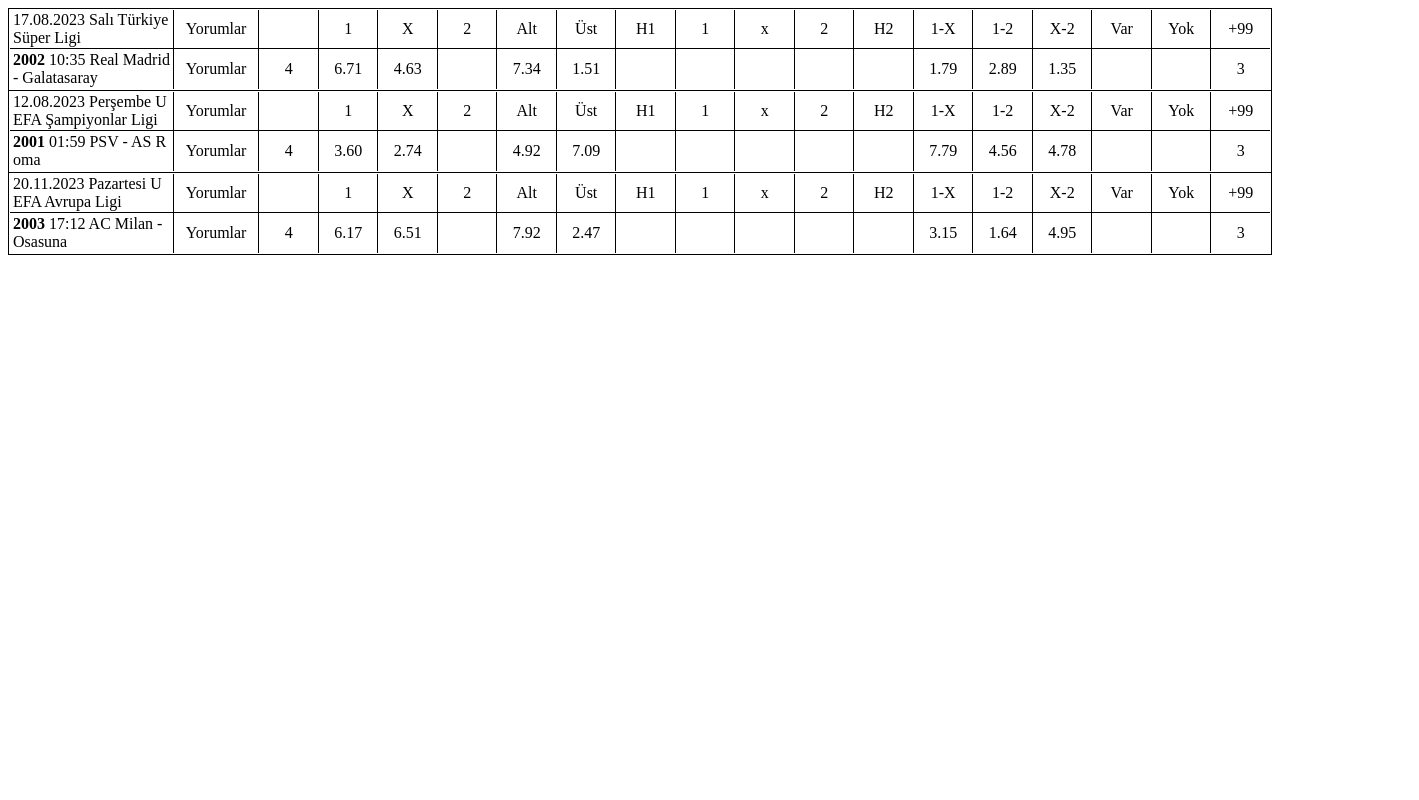
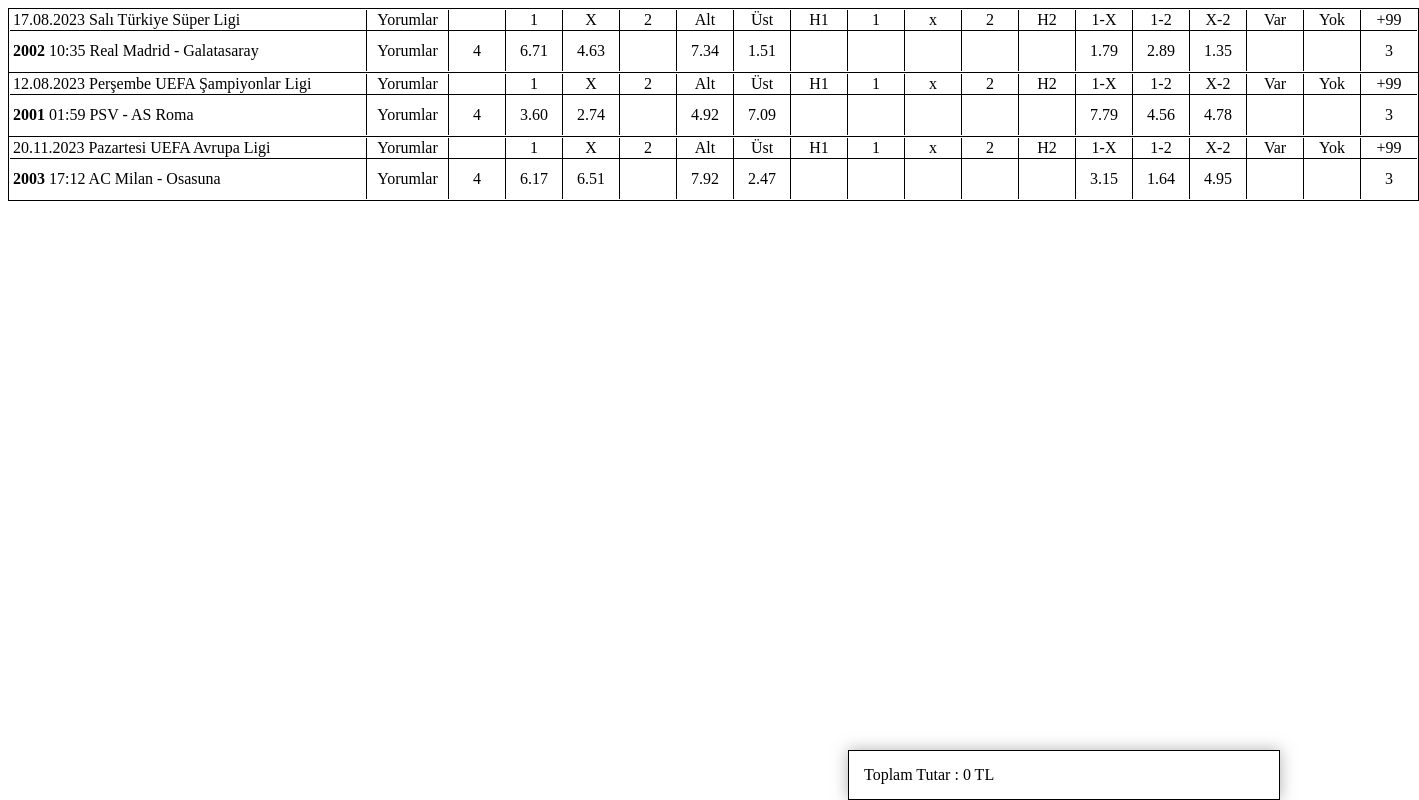
Before and after one commit to arsendemirci/nesine-case, a React app: page / in a window 1280 px wide. Shown: the whole page, 1419 px wide, since content can reach past the window. Built offline with nearby package versions, Linux system fonts and the light colour scheme.

Commit message:
added coupon context _add item_

```diff
--- a/src/App.jsx
+++ b/src/App.jsx
@@ -1,6 +1,7 @@
 import React from "react";
 import "./App.scss";
-import { ItemRow } from "#components";
+import { ItemRow, Coupon } from "#components";
+import { CouponProvider } from "#couponContext";
 const data = [
   {
     C: "2002",
@@ -312,6 +313,8 @@ const data = [
 
 const App = () => {
   return (
+    <CouponProvider>
+      <Coupon />
       <div>
         <table>
           <tbody>
@@ -321,6 +324,7 @@ const App = () => {
           </tbody>
         </table>
       </div>
+    </CouponProvider>
   );
 };
 
--- a/src/App.scss
+++ b/src/App.scss
@@ -2,4 +2,5 @@ table {
   width: 100%;
   border: 1px solid;
   border-collapse: collapse;
+  overflow: auto;
 }
--- /dev/null
+++ b/src/components/Coupon/Coupon.jsx
@@ -0,0 +1,24 @@
+import React, { useContext } from "react";
+import { CouponContext } from "#couponContext";
+import "./Coupon.scss";
+
+const Coupon = () => {
+  const ctx = useContext(CouponContext);
+
+  return (
+    <div className="coupon-wrapper">
+      {ctx.items.length > 0 && (
+        <ul>
+          {ctx.items.map((item, index) => (
+            <li className="coupon-item" key={index}>
+              4 Kod: {item.code} Maç: {item.game} Oran: <b>{item.rate}</b>
+            </li>
+          ))}
+        </ul>
+      )}
+      <div>Toplam Tutar : 0 TL</div>
+    </div>
+  );
+};
+
+export default Coupon;
--- /dev/null
+++ b/src/components/Coupon/Coupon.scss
@@ -0,0 +1,22 @@
+.coupon-wrapper {
+  position: fixed;
+  bottom: 0;
+  right: 0;
+  padding: 15px;
+  border: 1px solid;
+  box-shadow: 0 0 16px #8080809e;
+  display: flex;
+  align-items: flex-start;
+  width: 400px;
+  flex-direction: column;
+  ul {
+    list-style-type: none;
+    padding: 0;
+    width: 100%;
+    margin: 10px 0;
+    li {
+      padding: 10px;
+      border-bottom: 1px solid;
+    }
+  }
+}
--- a/src/components/ItemRow/ItemRow.jsx
+++ b/src/components/ItemRow/ItemRow.jsx
@@ -1,10 +1,16 @@
-import React from "react";
+import React, { useContext } from "react";
 import "./ItemRow.scss";
+import { CouponContext } from "#couponContext";
 import { resolve } from "#arrayUtils";
 /* resolve methodunu ornek olarak biraktim oncelik performans oldugu icin
   `item["OCG"]["5"]["OC"]["26"]["N"]` seklinde erismek en hizlisi olacaktir.
   ama daha dinamik bir yapi olusturmak istersek resolve kullanmamiz gerekir. */
 const ItemRow = ({ item }) => {
+  const ctx = useContext(CouponContext);
+
+  const onClickHandler = (rate) => {
+    ctx.onAddItem({ rate: 3.14, code: "5353", game: "fadsf maçı", no: 4 });
+  };
   return (
     <tr>
       <td>
@@ -37,11 +43,15 @@ const ItemRow = ({ item }) => {
           </div>
           <div className="cell-md">Yorumlar</div>
           <div>{item["OCG"]["1"]["MBS"]}</div>
-          <div>{resolve("OCG.1.OC.0.O", item)}</div>
-          <div>{resolve("OCG.1.OC.1.O", item)}</div>
+          <div onClick={onClickHandler}>{resolve("OCG.1.OC.0.O", item)}</div>
+          <div onClick={onClickHandler}>{resolve("OCG.1.OC.1.O", item)}</div>
           <div></div>
-          <div>{item["OCG"]["5"]["OC"]["25"]["O"]}</div>
-          <div>{item["OCG"]["5"]["OC"]["26"]["O"]}</div>
+          <div onClick={onClickHandler}>
+            {item["OCG"]["5"]["OC"]["25"]["O"]}
+          </div>
+          <div onClick={onClickHandler}>
+            {item["OCG"]["5"]["OC"]["26"]["O"]}
+          </div>
           <div></div>
           <div></div>
           <div></div>
--- a/src/components/ItemRow/ItemRow.scss
+++ b/src/components/ItemRow/ItemRow.scss
@@ -13,7 +13,8 @@ tr {
 
         vertical-align: middle;
         display: table-cell;
-        width: 50px;
+
+        min-width: 50px;
         padding: 1px 3px 1px 3px;
         &:not(:first-child) {
           border-left: 1px solid;
@@ -21,10 +22,10 @@ tr {
         }
 
         &.cell-lg {
-          width: 150px;
+          min-width: 350px;
         }
         &.cell-md {
-          width: 75px;
+          min-width: 75px;
         }
       }
       &.row-value {
--- a/src/components/index.js
+++ b/src/components/index.js
@@ -1 +1,2 @@
 export { default as ItemRow } from "./ItemRow/ItemRow.jsx";
+export { default as Coupon } from "./Coupon/Coupon.jsx";
--- /dev/null
+++ b/src/state/CouponContext.js
@@ -0,0 +1,121 @@
+import React, { useReducer } from "react";
+
+const CouponContext = React.createContext({
+//   itemCount: 0,
+//   isOpen: false,
+  totalPrice: 0,
+  onAddItem: (item) => {},
+  onRemoveItem: (id) => {},
+//   onClose: () => {},
+//   onOpen: () => {},
+  items: [],
+});
+
+const defaultCouponState = {
+  items: [],
+  totalPrice: 0
+};
+
+const couponReducer = (state, action) => {
+  if (action.type === "ADD") {
+    const updatedTotalCost = state.totalPrice * action.item.rate;
+    // const updatedTotalAmount = state.totalAmount + action.item.amount * action.item.price;
+    // const existingCartItemIndex = state.items.findIndex(
+    //   (item) => item.id === action.item.id
+    // );
+    // const existingCartItem = state.items[existingCartItemIndex];
+    let updatedItems;
+
+    // if (existingCartItem) {
+    //   const updatedItem = {
+    //     ...existingCartItem,
+    //     amount: existingCartItem.amount + action.item.amount,
+    //   };
+    //   updatedItems = [...state.items];
+    //   updatedItems[existingCartItemIndex] = updatedItem;
+    // } else {
+      updatedItems = state.items.concat(action.item);
+    // }
+
+    return {
+      items: updatedItems,
+      totalPrice: updatedTotalCost,
+    //   totalAmount: updatedTotalAmount,
+    //   isOpen: state.isOpen,
+    };
+  }
+//   if (action.type === "REMOVE") {
+//     const existingCartItemIndex = state.items.findIndex((item) => item.id === action.id);
+//     const existingItem = state.items[existingCartItemIndex];
+//     const updatedTotalAmount = state.totalAmount - existingItem.amount;
+//     const updatedItemCount = state.itemCount - 1;
+//     let updatedItems;
+//     if (existingItem.amount === 1) {
+//       updatedItems = state.items.filter((item) => item.id !== action.id);
+//     } else {
+//       const updatedItem = { ...existingItem, amount: existingItem.amount - 1 };
+//       updatedItems = [...state.items];
+//       updatedItems[existingCartItemIndex] = updatedItem;
+//     }
+
+//     return {
+//       items: updatedItems,
+//       itemCount: updatedItemCount,
+//       totalAmount: updatedTotalAmount,
+//       isOpen: state.isOpen,
+//     };
+//   }
+//   if (action.type === "OPEN") {
+//     return {
+//       items: state.items,
+//       itemCount: state.itemCount,
+//       totalAmount: state.totalAmount,
+//       isOpen: true,
+//     };
+//   }
+//   if (action.type === "CLOSE") {
+//     return {
+//       items: state.items,
+//       itemCount: state.itemCount,
+//       totalAmount: state.totalAmount,
+//       isOpen: false,
+//     };
+//   }
+  return defaultCouponState;
+};
+
+const CouponProvider = (props) => {
+  const [couponState, dispatchCouponAction] = useReducer(couponReducer, defaultCouponState);
+
+  const addItemToCouponHandler = (item) => {
+    console.log("Cart Add Item from Meals", item);
+    dispatchCouponAction({ type: "ADD", item: item });
+  };
+
+//   const removeItemFromCartHandler = (id) => {
+//     dispatchCartAction({ type: "REMOVE", id: id });
+//   };
+//   const openCartHandler = () => {
+//     dispatchCartAction({ type: "OPEN" });
+//   };
+//   const closeCartHandler = () => {
+//     dispatchCartAction({ type: "CLOSE" });
+//   };
+
+  const couponContext = {
+    items: couponState.items,
+    totalPrice: couponState.totalPrice,
+    // isOpen: cartState.isOpen,
+    onAddItem: addItemToCouponHandler,
+    // onRemoveItem: removeItemFromCartHandler,
+    // totalAmount: cartState.totalAmount,
+    // onOpen: openCartHandler,
+    // onClose: closeCartHandler,
+  };
+
+  return (
+    <CouponContext.Provider value={couponContext}>{props.children}</CouponContext.Provider>
+  );
+};
+
+export { CouponProvider, CouponContext };
--- a/webpack.config.js
+++ b/webpack.config.js
@@ -62,6 +62,7 @@ module.exports = {
     alias: {
       "#components": path.resolve(__dirname, "src/components/"),
       "#arrayUtils": path.resolve(__dirname, "src/utils/arrayUtils.js"),
+      "#couponContext": path.resolve(__dirname, "src/state/CouponContext.js"),
     },
   },
   module: {
```
Lines whose indentation alone changed are shown as unchanged.
